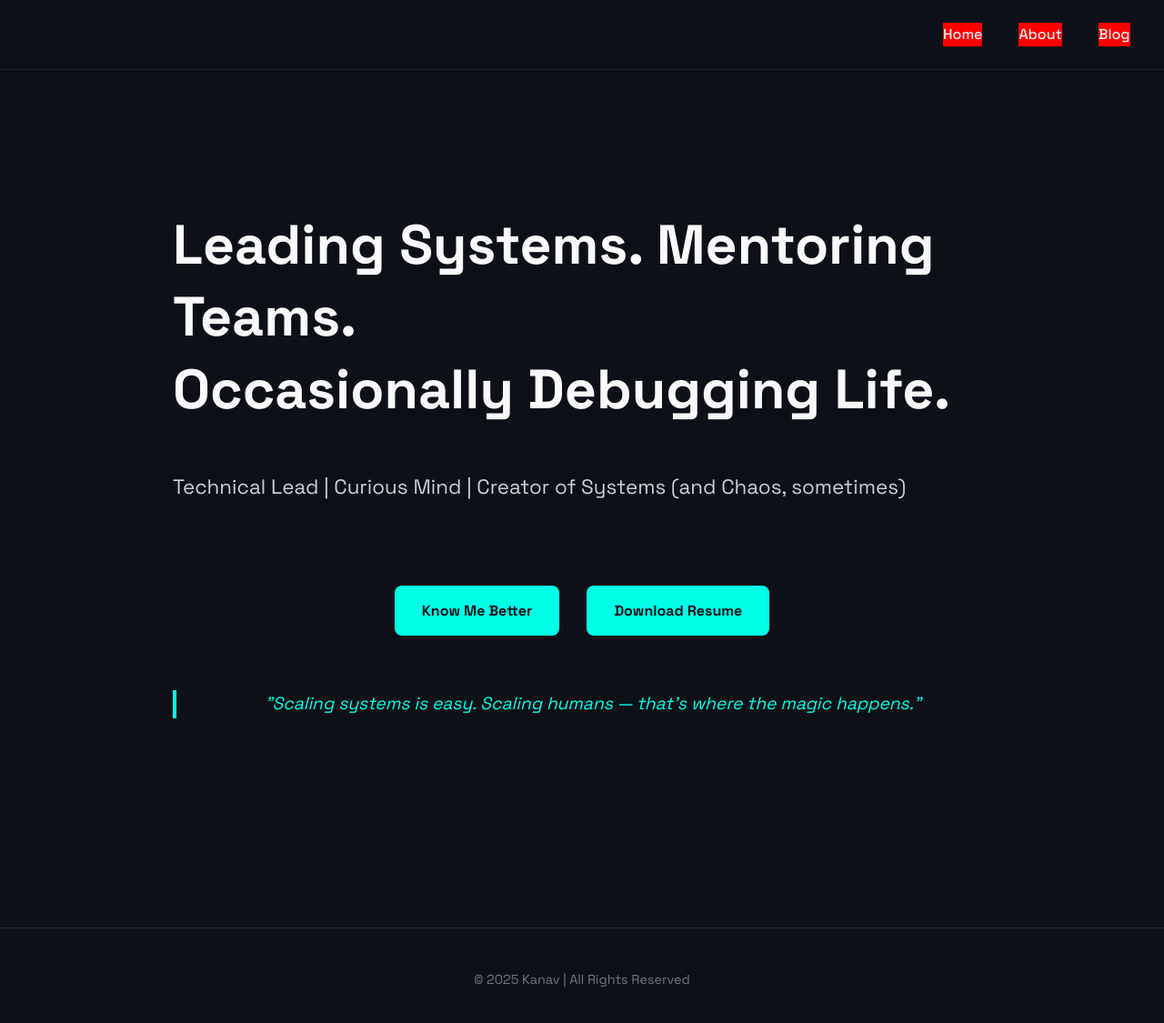
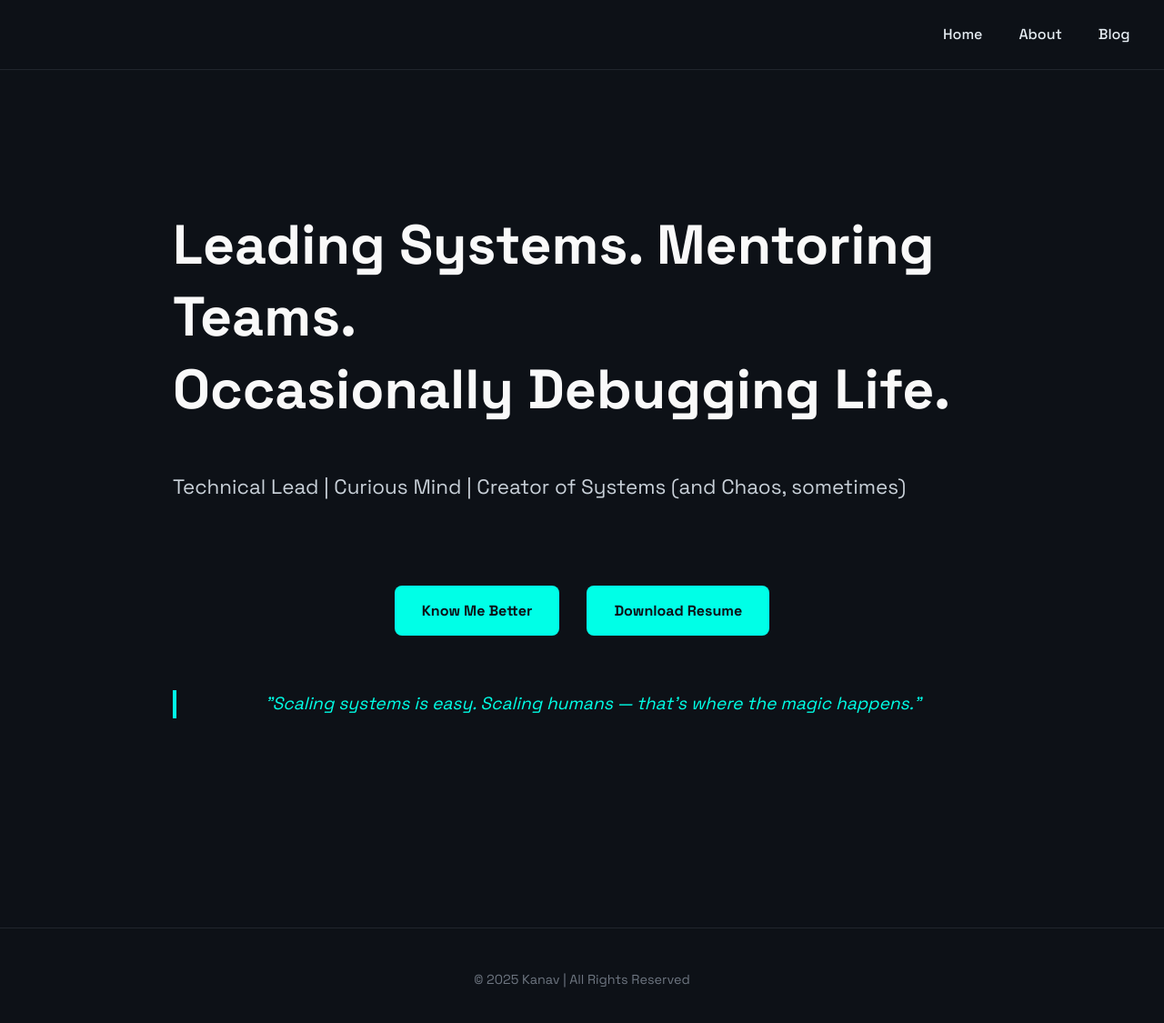
Before and after one commit to KanavRajFarishta/kanavrajfarishta.github.io, a Jekyll site: the page index.html, which Jekyll copies as it is, in a window 1280 px wide and 1133 px high. Shown: the top 1125 px of the window at 91% size. Built offline with Jekyll 4.4.1, drawn with Linux system fonts in a browser that asks for light colours.

```diff
--- a/_config.yml
+++ b/_config.yml
@@ -7,3 +7,5 @@ url: "https://kanavrajfarishta.github.io"
 markdown: kramdown
 theme: minima
 permalink: /:title/
+
+excerpt_separator: "<!--more-->"
--- a/about.html
+++ b/about.html
@@ -14,7 +14,6 @@
         <li><a href="index.html">Home</a></li>
         <li><a href="about.html">About</a></li>
         <li><a href="/blog/">Blog</a></li>
-        <li><a href="about.html">About</a></li>
         <!-- <li><a href="resume.pdf" download>Resume</a></li> -->
       </ul>
     </nav>
--- a/styles.css
+++ b/styles.css
@@ -317,8 +317,3 @@ footer {
     color: #8b949e;
     margin: 30px 0;
   }
-
-
-  nav ul li {
-    background: red; /* test only */
-  }
```
Also changed, not shown: _posts/2025-03-20-kafka-in-production.md (+5 -0 lines).
